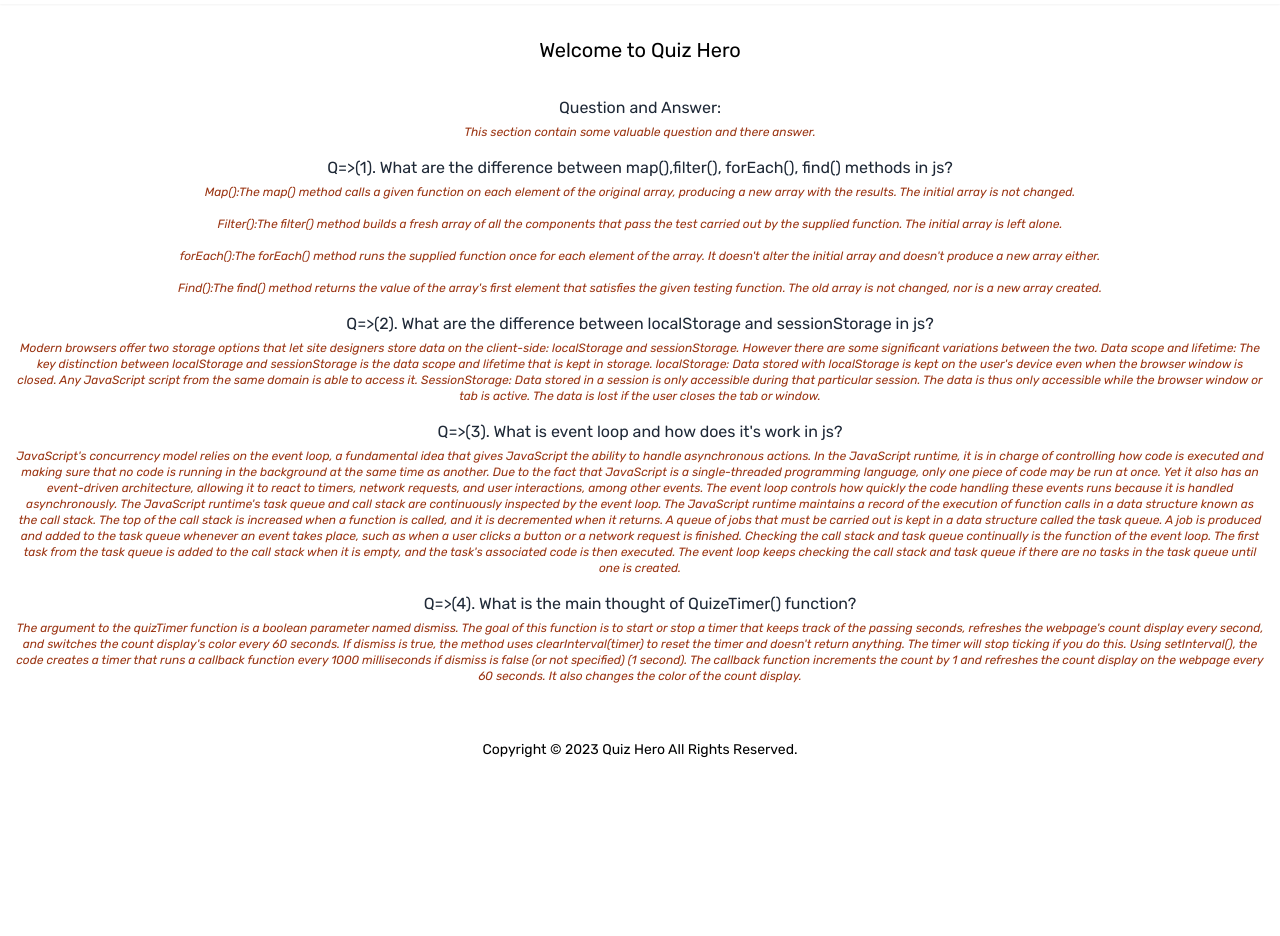
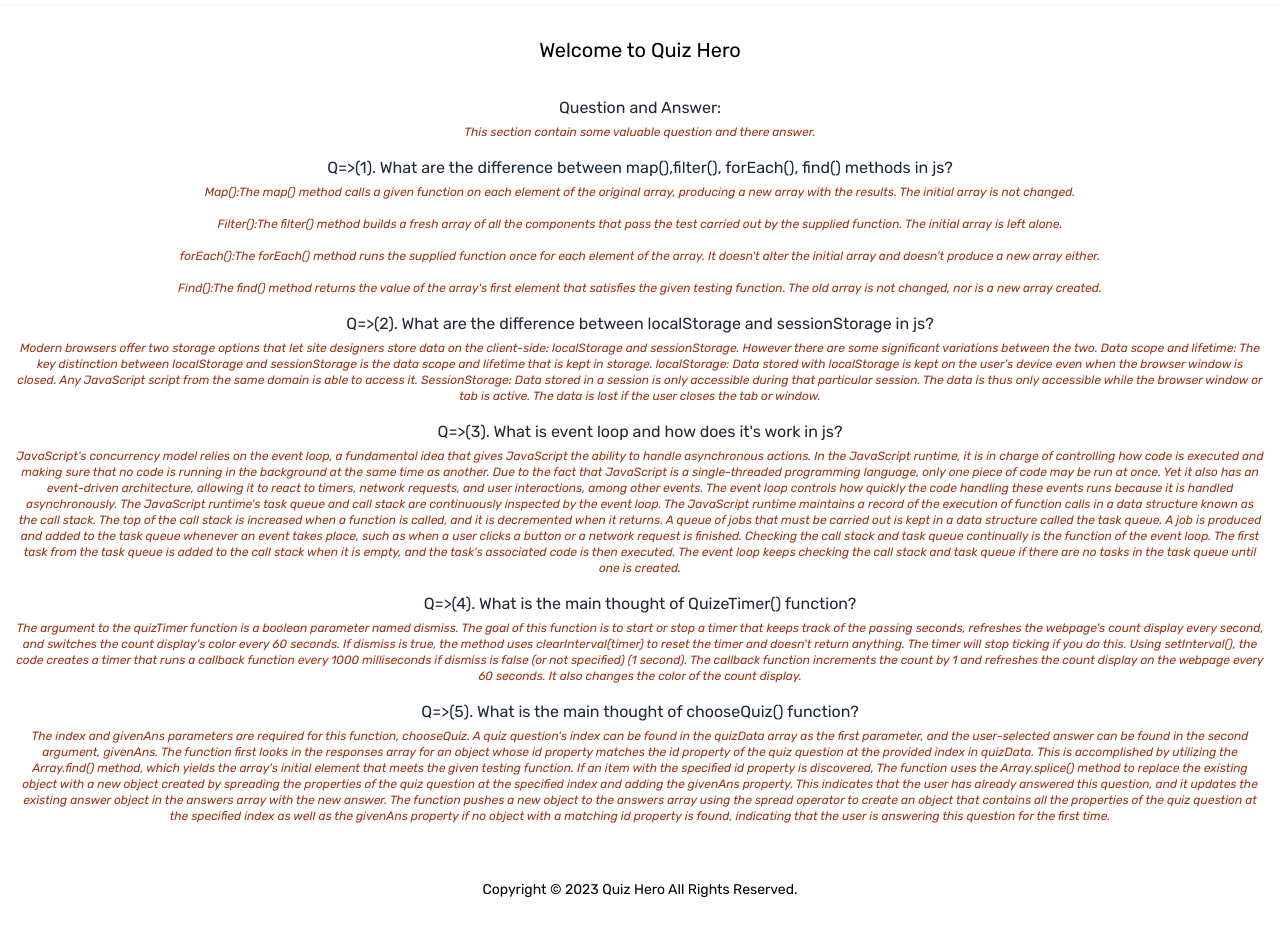
Before and after one commit to AbdullaAlMamun121/quiz-hero, a plain HTML site: page question.html in a window 1280 px wide. Shown: the part 60-996 px from the top of the page. Before the commit the page ends 860 px from the top, so only its background shows below. Drawn offline with nearby package versions, Linux system fonts and the light colour scheme.

Commit message:
chooseQuiz() add

```diff
--- a/question.html
+++ b/question.html
@@ -146,6 +146,23 @@
                 display.
             </p>
         </div>
+        <div>
+            <h2 class="text-md text-gray-800 text-center">Q=>(5).
+                What is the main thought of chooseQuiz() function?
+            </h2>
+            <p class="text-xs italic mt-1 mb-4 text-orange-800 text-center">
+                The index and givenAns parameters are required for this function, chooseQuiz.
+
+                A quiz question's index can be found in the quizData array as the first parameter, and the user-selected
+                answer can be found in the second argument, givenAns.
+
+                The function first looks in the responses array for an object whose id property matches the id property
+                of the quiz question at the provided index in quizData. This is accomplished by utilizing the
+                Array.find() method, which yields the array's initial element that meets the given testing function. If
+                an item with the specified id property is discovered,
+                The function uses the Array.splice() method to replace the existing object with a new object created by spreading the properties of the quiz question at the specified index and adding the givenAns property. This indicates that the user has already answered this question, and it updates the existing answer object in the answers array with the new answer. The function pushes a new object to the answers array using the spread operator to create an object that contains all the properties of the quiz question at the specified index as well as the givenAns property if no object with a matching id property is found, indicating that the user is answering this question for the first time.
+            </p>
+        </div>
     </section>
     <!-- Footer section start -->
     <footer class="py-10 text-center text-sm">
```
